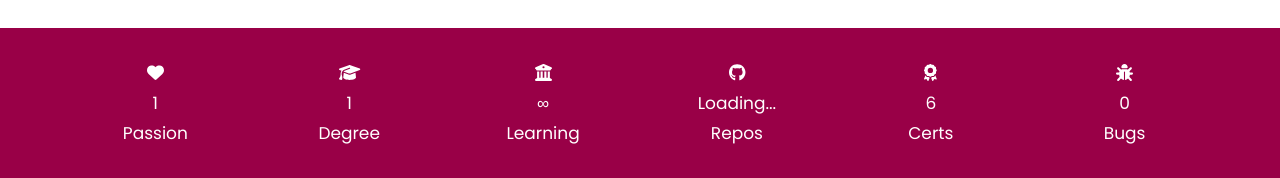
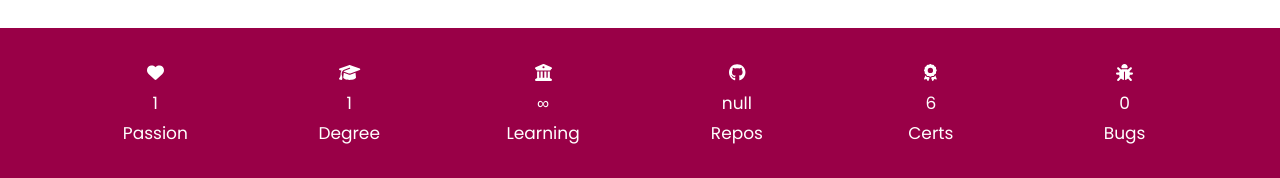
Before and after one commit to doubleangels/html, a React (Vite) app: page / in a window 1280 px wide. Shown: the part 1099-1277 px from the top of the page. Built offline with nearby package versions, Linux system fonts and the light colour scheme; no server answers.

Commit message:
Clean up Github repo component

```diff
--- a/src/components/GithubRepoCount.tsx
+++ b/src/components/GithubRepoCount.tsx
@@ -24,11 +24,7 @@ const GithubRepoCount: React.FC = () => {
   useEffect(() => {
     // Update the <div> with the id "repocount" in the DOM
     if (repoCountRef.current !== null) {
-      if (repoCount === null) {
-        repoCountRef.current.textContent = 'Loading...';
-      } else {
         repoCountRef.current.textContent = `${repoCount}`;
-      }
     }
   }, [repoCount]);
 
```
